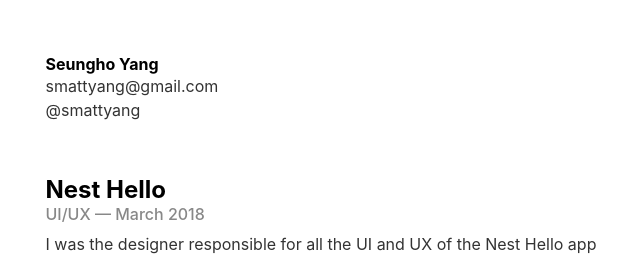
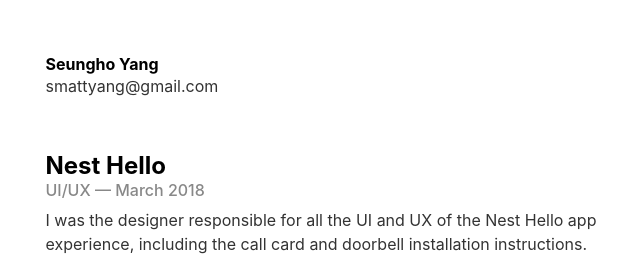
Before and after one commit to seunghoyang/portfolio, a plain HTML site: page index.html in a window 1280 px wide. Shown: the top 259 px of the page, without its empty margins (298-938 px from the left). Drawn offline with Linux system fonts and the light colour scheme.

Commit message:
Remove Twitter link

```diff
--- a/index.html
+++ b/index.html
@@ -11,7 +11,6 @@
 		<h2>Seungho Yang</h2>
 		<ul>
 			<li><a href="mailto:smattyang@gmail.com">smattyang@gmail.com</a></li>
-			<li><a href="https://twitter.com/smattyang">@smattyang</a></li>
 		</ul>
 	</div>
 
```
